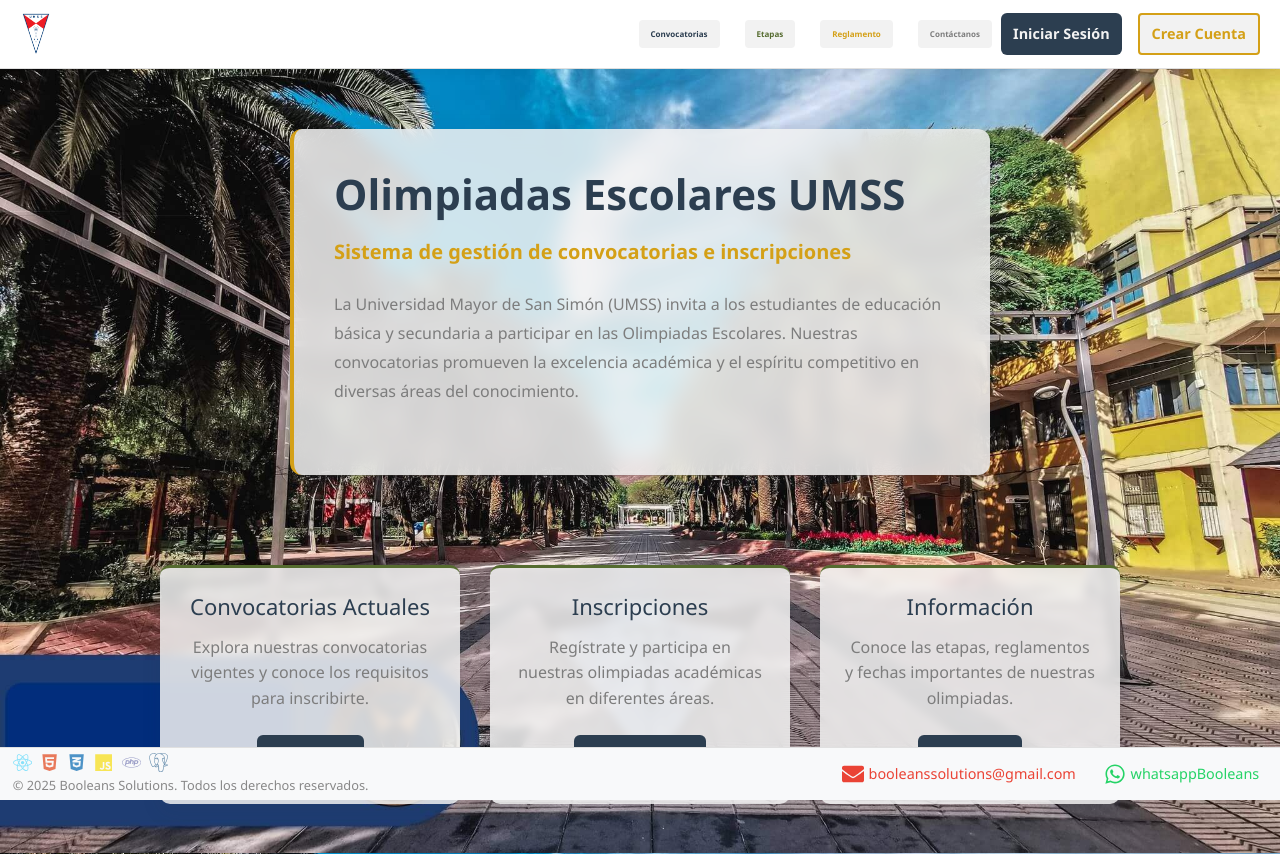
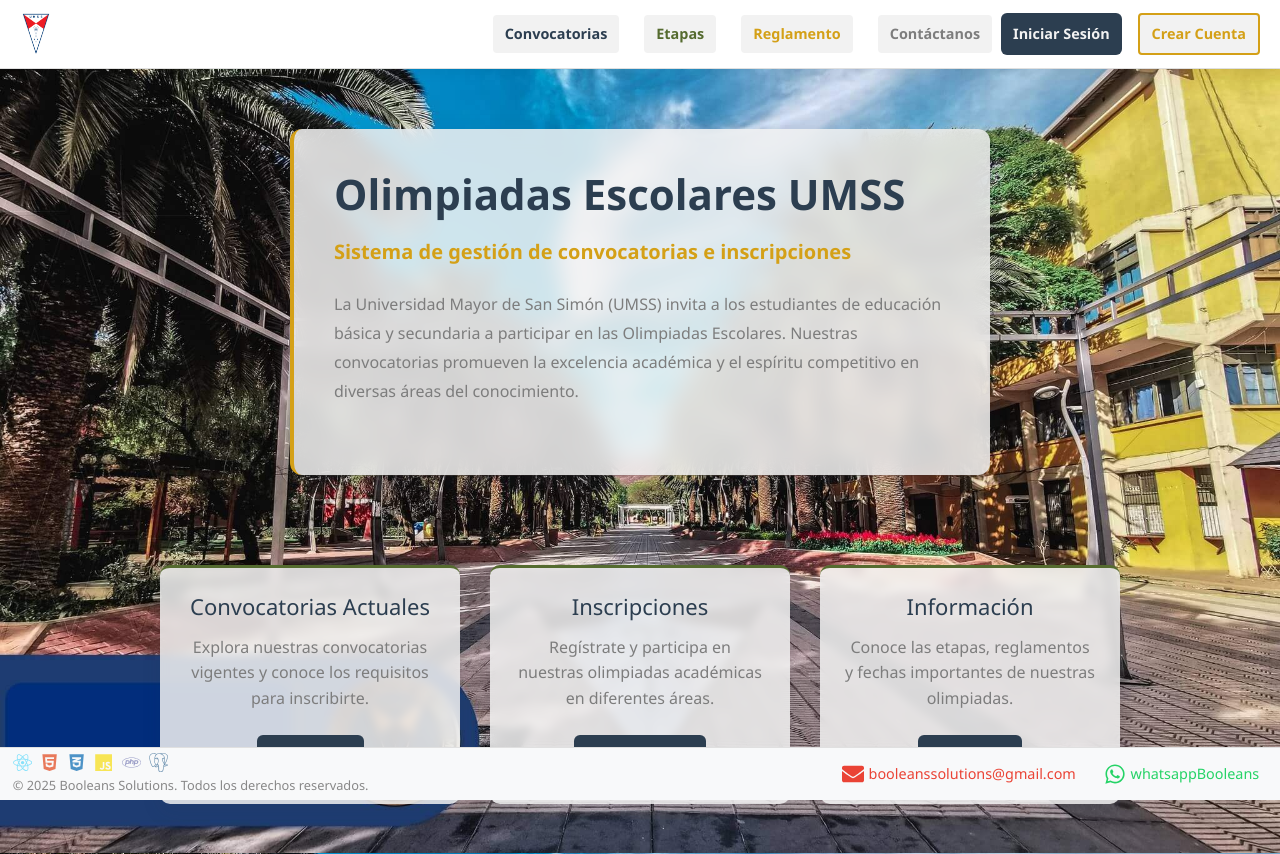
Before and after one commit to marckstar-RjJ/tis-25, a React (Vite) app: page / in a window 1280 px wide. Built offline with nearby package versions, Linux system fonts and the light colour scheme.

Commit message:
responsive_inicio sesion final

```diff
--- a/src/App.css
+++ b/src/App.css
@@ -247,7 +247,7 @@
   font-weight: 500;
   text-decoration: none;
   transition: color 0.3s ease;
-  font-size: 0.5rem;
+  font-size: 0.9rem;
   padding: 0.3rem 0.5rem;
 }
 
```
